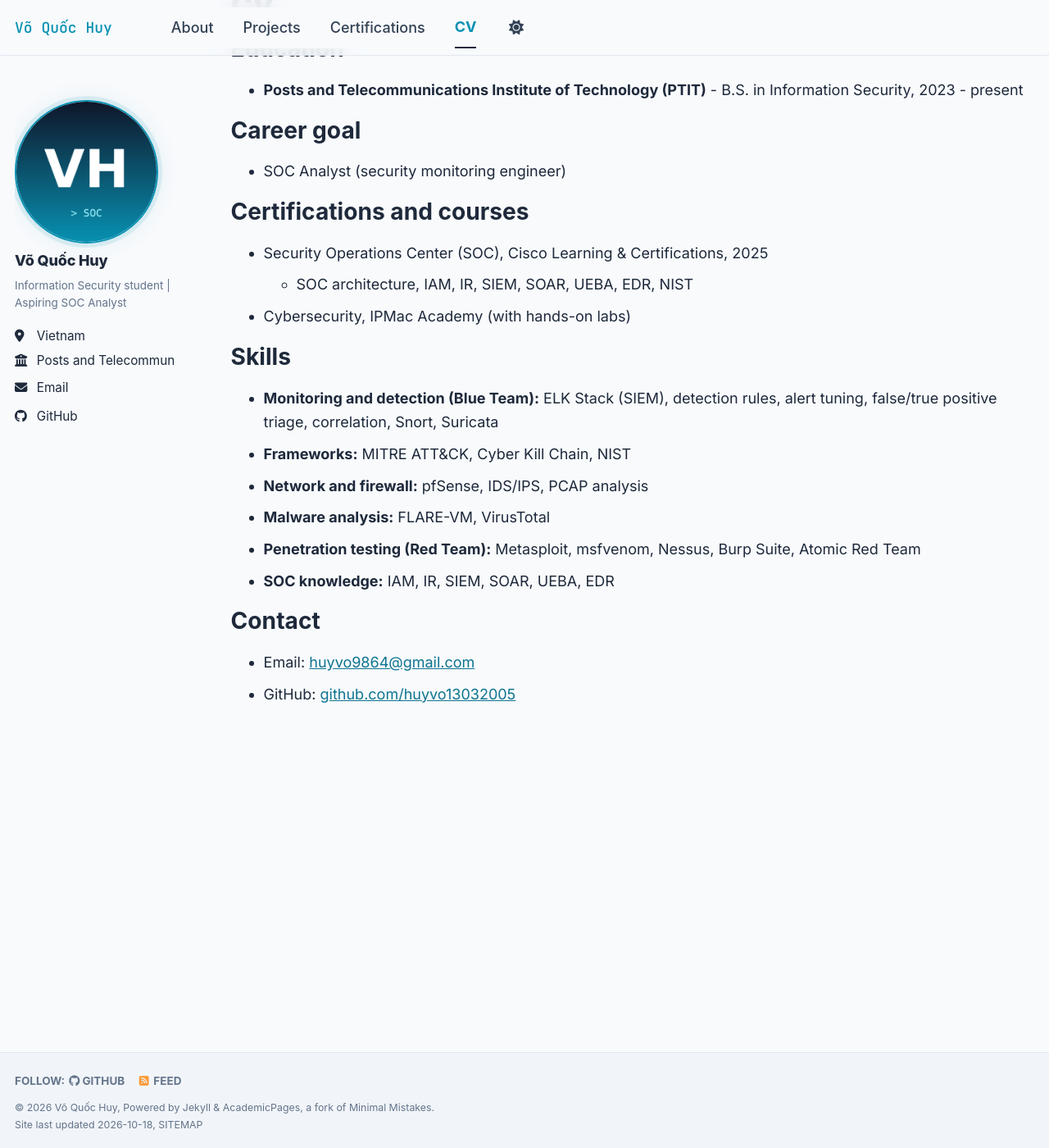
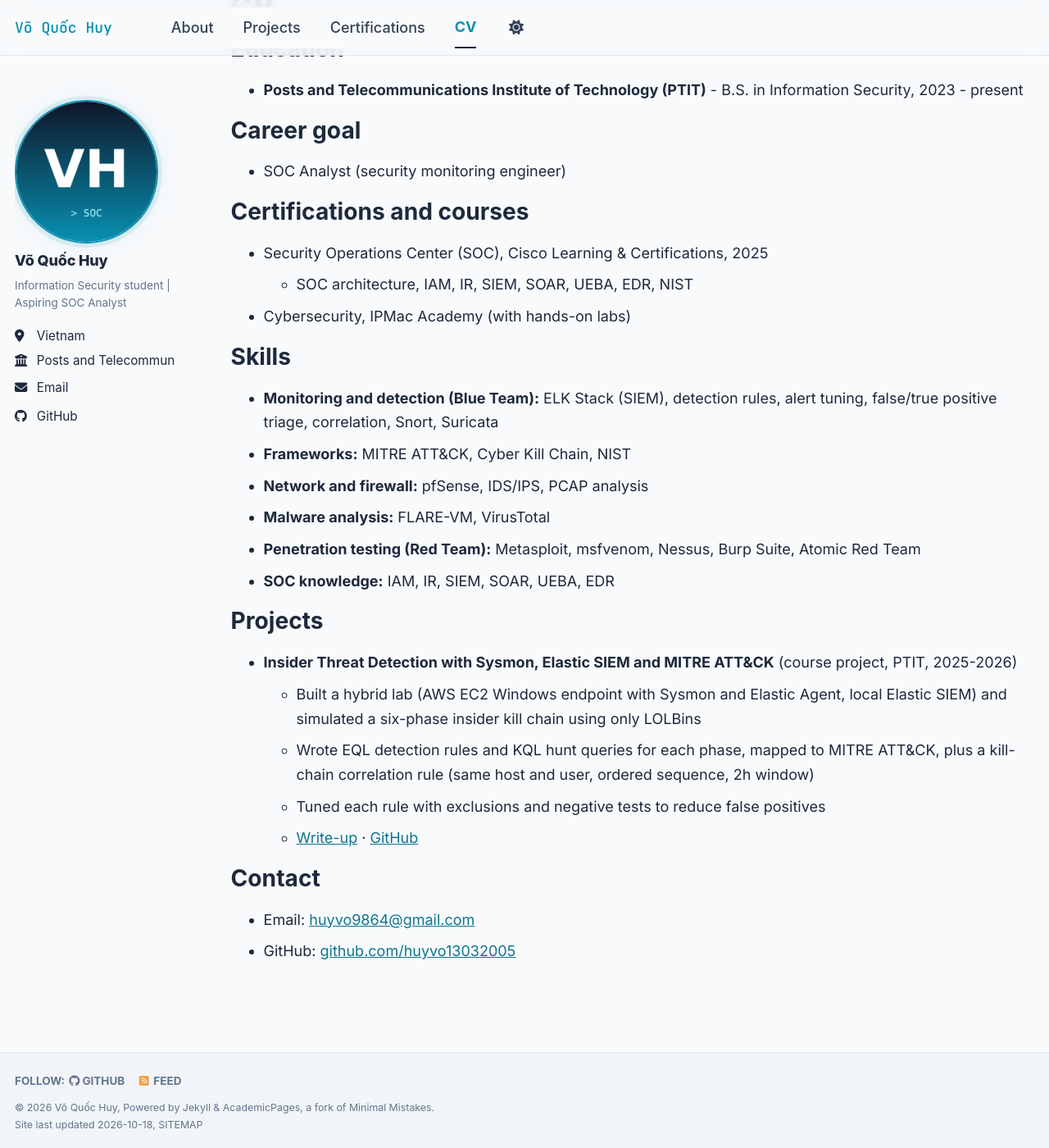
Before and after one commit to huyvo13032005/huyvo13032005.github.io, a Jekyll site: the page built from _pages/cv.md, in a window 1280 px wide and 1400 px high, scrolled down 129 px. Shown: the whole window at 82% size. Built offline with Jekyll 4.4.1, drawn with Linux system fonts in a browser that asks for light colours; a style sheet for code colours, icons or effects is not loaded.

```diff
--- a/_includes/archive-single.html
+++ b/_includes/archive-single.html
@@ -49,7 +49,7 @@
           <p> {{ post.type }}, <i>{{ post.venue }}</i>, {{ post.date | default: "1900-01-01" | date: "%Y" }} </p>
         {% elsif post.collection == 'publications' %}
           <p>Published in <i>{{ post.venue }}</i>, {{ post.date | default: "1900-01-01" | date: "%Y" }} </p>
-        {% elsif post.date %}
+        {% elsif post.date and post.collection != 'portfolio' %}
          <p class="page__date"><strong><i class="fa fa-fw fa-calendar" aria-hidden="true"></i> {{ site.data.ui-text[site.locale].date_label | default: "Published:" }}</strong> <time datetime="{{ post.date | default: "1900-01-01" | date_to_xmlschema }}">{{ post.date | default: "1900-01-01" | date: "%B %d, %Y" }}</time></p>
         {% endif %}
 
--- a/_layouts/single.html
+++ b/_layouts/single.html
@@ -44,7 +44,7 @@ layout: default
           <p> {{ page.type }}, <i>{{ page.venue }}</i>, {{ page.date | default: "1900-01-01" | date: "%Y" }} </p>
         {% elsif page.venue and page.date %}
           <p>Published in <i>{{ page.venue }}</i>, {{ page.date | default: "1900-01-01" | date: "%Y" }} </p>
-        {% elsif page.date %}
+        {% elsif page.date and page.collection != 'portfolio' %}
           <p class="page__date"><strong><i class="fa fa-fw fa-calendar" aria-hidden="true"></i> {{ site.data.ui-text[site.locale].date_label | default: "Published:" }}</strong> <time datetime="{{ page.date | date_to_xmlschema }}">{{ page.date | default: "1900-01-01" | date: "%B %d, %Y" }}</time></p>
         {% endif %}
         </header>
--- a/_pages/cv.md
+++ b/_pages/cv.md
@@ -32,7 +32,13 @@ Skills
 * **Penetration testing (Red Team):** Metasploit, msfvenom, Nessus, Burp Suite, Atomic Red Team
 * **SOC knowledge:** IAM, IR, SIEM, SOAR, UEBA, EDR
 
-<!-- Projects section will be added once the project write-ups are ready. -->
+Projects
+======
+* **Insider Threat Detection with Sysmon, Elastic SIEM and MITRE ATT&CK** (course project, PTIT, 2025-2026)
+  * Built a hybrid lab (AWS EC2 Windows endpoint with Sysmon and Elastic Agent, local Elastic SIEM) and simulated a six-phase insider kill chain using only LOLBins
+  * Wrote EQL detection rules and KQL hunt queries for each phase, mapped to MITRE ATT&CK, plus a kill-chain correlation rule (same host and user, ordered sequence, 2h window)
+  * Tuned each rule with exclusions and negative tests to reduce false positives
+  * [Write-up]({{ base_path }}/portfolio/01-insider-threat-detection/) · [GitHub](https://github.com/huyvo13032005/Insider-PowerShell-Detection)
 
 Contact
 ======
--- a/_sass/_custom.scss
+++ b/_sass/_custom.scss
@@ -371,8 +371,8 @@ a { text-decoration: none; }
     margin: 0 0 0.5rem;
     font-size: 1.1rem;
     font-weight: 700;
-    a { color: var(--global-text-color); }
-    a:hover { color: var(--c-accent); }
+    a { color: var(--global-text-color); text-decoration: none; border-bottom: none; }
+    a:hover { color: var(--c-accent); text-decoration: none; }
   }
   .archive__item-excerpt {
     margin: 0;
```
Also changed, not shown: _portfolio/01-insider-threat-detection.md (added, +139 -0 lines).
